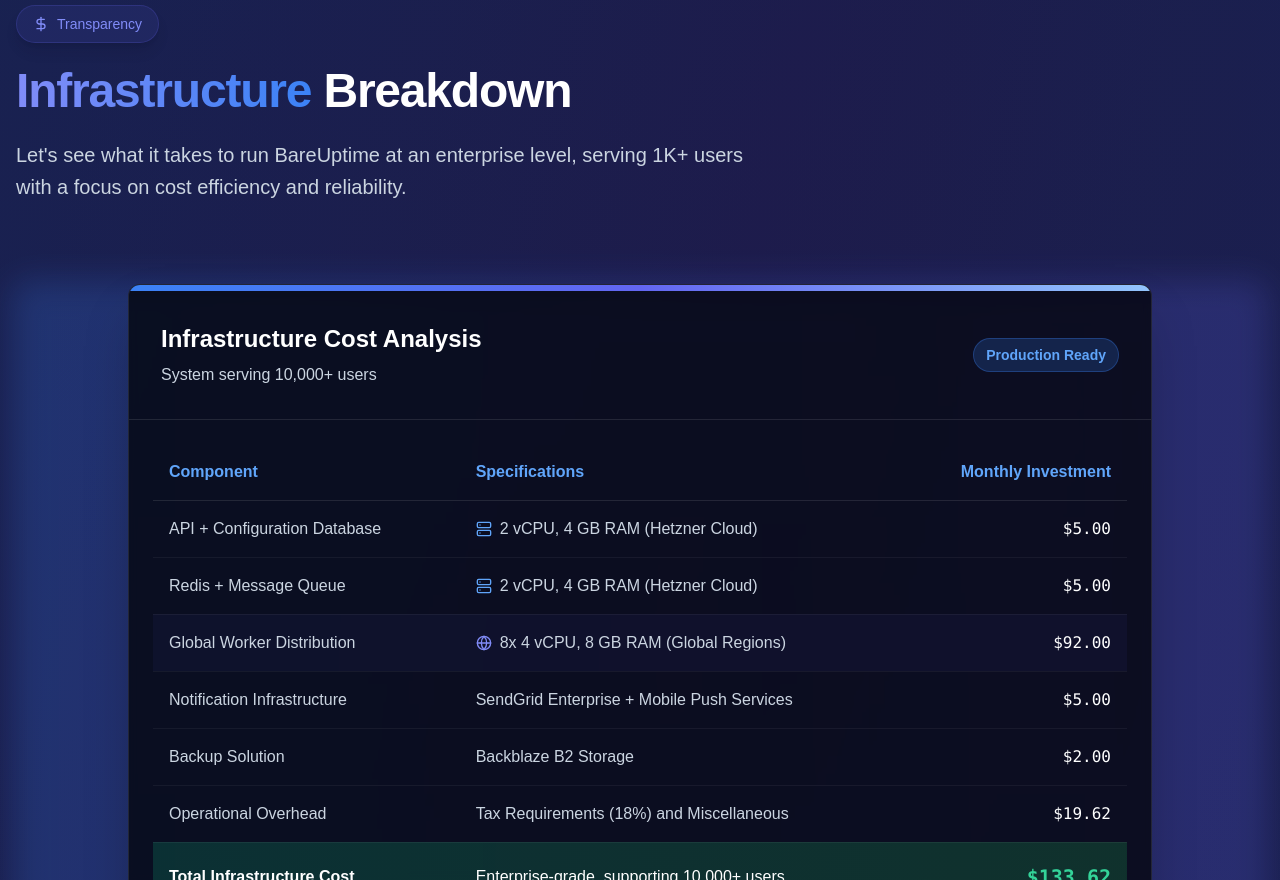
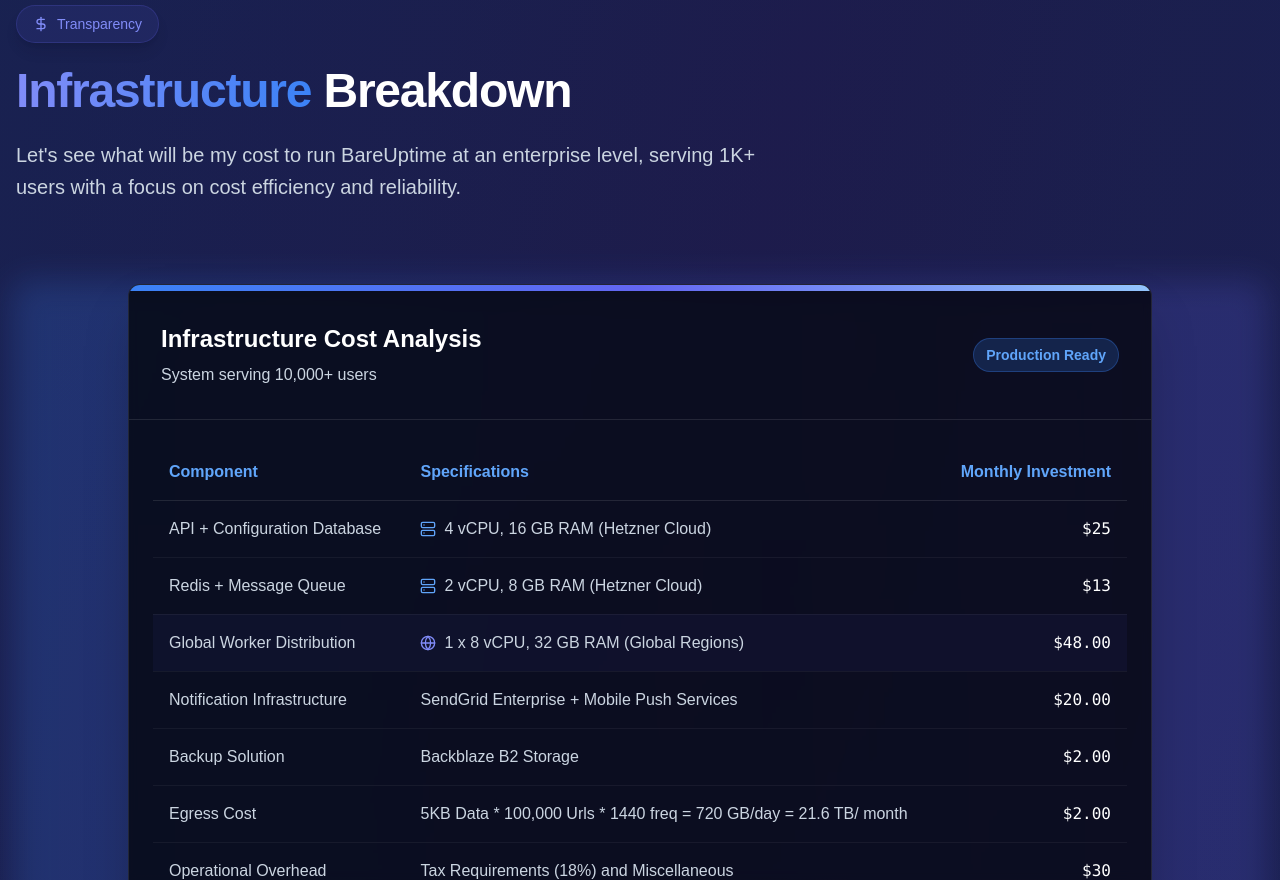
Before and after one commit to sumansaurabh/bareuptime, a Next.js app: page / in a window 1280 px wide. Shown: the part 1920-2800 px from the top of the page. Built offline with nearby package versions, Linux system fonts and the light colour scheme; no server answers.

Commit message:
refactor: update cost estimates and improve wording for clarity in infrastructure section

```diff
--- a/app/page.tsx
+++ b/app/page.tsx
@@ -244,7 +244,7 @@ export default function HomePage() {
                       </li>
                     </ul>
                     <div className="p-4 border border-red-500/20 rounded-lg mt-4 bg-white/5">
-                      <p className="text-center">For features that costs pennies to operate, the industry markup is <span className="text-red-400 font-semibold">absurd</span>.</p>
+                      <p className="text-center">Features that costs pennies to operate, the industry markup is <span className="text-red-400 font-semibold">ABSURD</span>.</p>
                     </div>
                   </div>
                 </CardContent>
@@ -397,7 +397,7 @@ export default function HomePage() {
             </div>
             <h2 className="text-3xl md:text-5xl font-bold text-white mb-6 tracking-tight"> <span className="bg-gradient-to-r from-indigo-400 to-blue-500 bg-clip-text text-transparent">Infrastructure</span> Breakdown</h2>
             <p className="text-xl text-slate-300 max-w-3xl leading-relaxed">
-              Let's see what it takes to run BareUptime at an enterprise level, serving 1K+ users with a focus on cost efficiency and reliability.
+              Let's see what will be my cost to run BareUptime at an enterprise level, serving 1K+ users with a focus on cost efficiency and reliability.
             </p>
           </div>
 
@@ -427,30 +427,30 @@ export default function HomePage() {
                         <td className="py-4 px-4 font-medium">API + Configuration Database</td>
                         <td className="py-4 px-4 flex items-center">
                           <Server className="w-4 h-4 text-blue-400 mr-2" />
-                          <span>2 vCPU, 4 GB RAM (Hetzner Cloud)</span>
+                          <span>4 vCPU, 16 GB RAM (Hetzner Cloud)</span>
                         </td>
-                        <td className="py-4 px-4 text-right font-mono text-white">$5.00</td>
+                        <td className="py-4 px-4 text-right font-mono text-white">$25</td>
                       </tr>
                       <tr className="border-b border-white/5 hover:bg-white/5 transition-colors">
                         <td className="py-4 px-4 font-medium">Redis + Message Queue</td>
                         <td className="py-4 px-4 flex items-center">
                           <Server className="w-4 h-4 text-blue-400 mr-2" />
-                          <span>2 vCPU, 4 GB RAM (Hetzner Cloud)</span>
+                          <span>2 vCPU, 8 GB RAM (Hetzner Cloud)</span>
                         </td>
-                        <td className="py-4 px-4 text-right font-mono text-white">$5.00</td>
+                        <td className="py-4 px-4 text-right font-mono text-white">$13</td>
                       </tr>
                       <tr className="border-b border-white/5 hover:bg-white/5 transition-colors bg-indigo-500/5">
                         <td className="py-4 px-4 font-medium">Global Worker Distribution</td>
                         <td className="py-4 px-4 flex items-center">
                           <Globe className="w-4 h-4 text-indigo-400 mr-2" />
-                          <span>8x 4 vCPU, 8 GB RAM (Global Regions)</span>
+                          <span>1 x 8 vCPU, 32 GB RAM (Global Regions)</span>
                         </td>
-                        <td className="py-4 px-4 text-right font-mono text-white">$92.00</td>
+                        <td className="py-4 px-4 text-right font-mono text-white">$48.00</td>
                       </tr>
                       <tr className="border-b border-white/5 hover:bg-white/5 transition-colors">
                         <td className="py-4 px-4 font-medium">Notification Infrastructure</td>
                         <td className="py-4 px-4">SendGrid Enterprise + Mobile Push Services</td>
-                        <td className="py-4 px-4 text-right font-mono text-white">$5.00</td>
+                        <td className="py-4 px-4 text-right font-mono text-white">$20.00</td>
                       </tr>
                       <tr className="border-b border-white/5 hover:bg-white/5 transition-colors">
                         <td className="py-4 px-4 font-medium">Backup Solution</td>
@@ -458,14 +458,19 @@ export default function HomePage() {
                         <td className="py-4 px-4 text-right font-mono text-white">$2.00</td>
                       </tr>
                       <tr className="border-b border-white/5 hover:bg-white/5 transition-colors">
+                        <td className="py-4 px-4 font-medium">Egress Cost</td>
+                        <td className="py-4 px-4">5KB Data * 100,000 Urls * 1440 freq = 720 GB/day = 21.6 TB/ month</td>
+                        <td className="py-4 px-4 text-right font-mono text-white">$2.00</td>
+                      </tr>
+                      <tr className="border-b border-white/5 hover:bg-white/5 transition-colors">
                         <td className="py-4 px-4 font-medium">Operational Overhead</td>
                         <td className="py-4 px-4">Tax Requirements (18%) and Miscellaneous</td>
-                        <td className="py-4 px-4 text-right font-mono text-white">$19.62</td>
+                        <td className="py-4 px-4 text-right font-mono text-white">$30</td>
                       </tr>
                       <tr className="bg-gradient-to-r from-emerald-500/20 to-green-500/20 rounded-md">
                         <td className="py-5 px-4 font-bold text-white">Total Infrastructure Cost</td>
                         <td className="py-5 px-4 text-white">Enterprise-grade, supporting 10,000+ users</td>
-                        <td className="py-5 px-4 text-right font-bold text-emerald-400 font-mono text-xl">$133.62</td>
+                        <td className="py-5 px-4 text-right font-bold text-emerald-400 font-mono text-xl">$140</td>
                       </tr>
                     </tbody>
                   </table>
@@ -485,7 +490,7 @@ export default function HomePage() {
                       </p>
                       <div className="p-4 bg-emerald-500/10 rounded-lg border border-emerald-500/20 text-center mb-2">
                         <p className="text-white font-mono">
-                          <span className="text-emerald-400 font-semibold">$133.62</span> ÷ <span className="text-emerald-400 font-semibold">1000</span> users = <span className="text-emerald-400 font-bold">$0.1337</span>/user/month
+                          <span className="text-emerald-400 font-semibold">$140</span> ÷ <span className="text-emerald-400 font-semibold">1000</span> users = <span className="text-emerald-400 font-bold">$0.14</span>/user/month
                         </p>
                       </div>
                       <p className="text-center text-slate-300">
```
